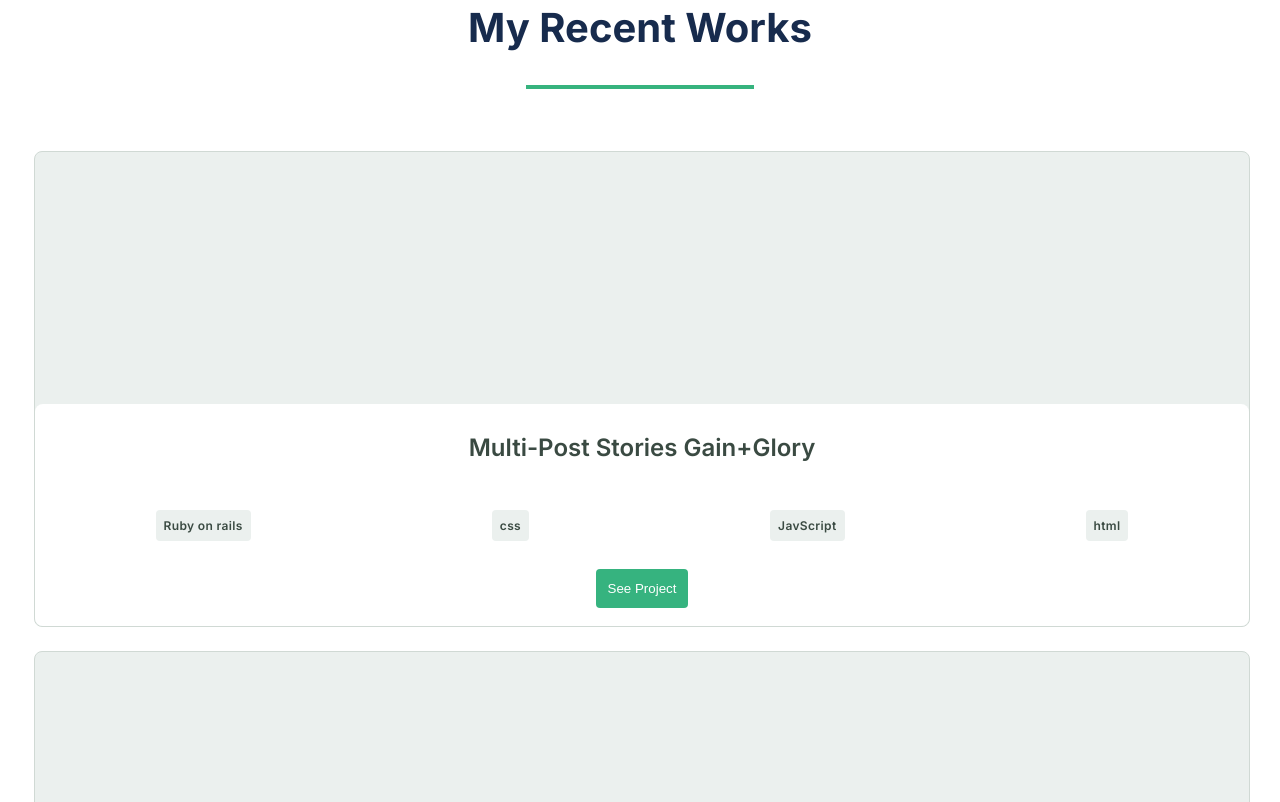
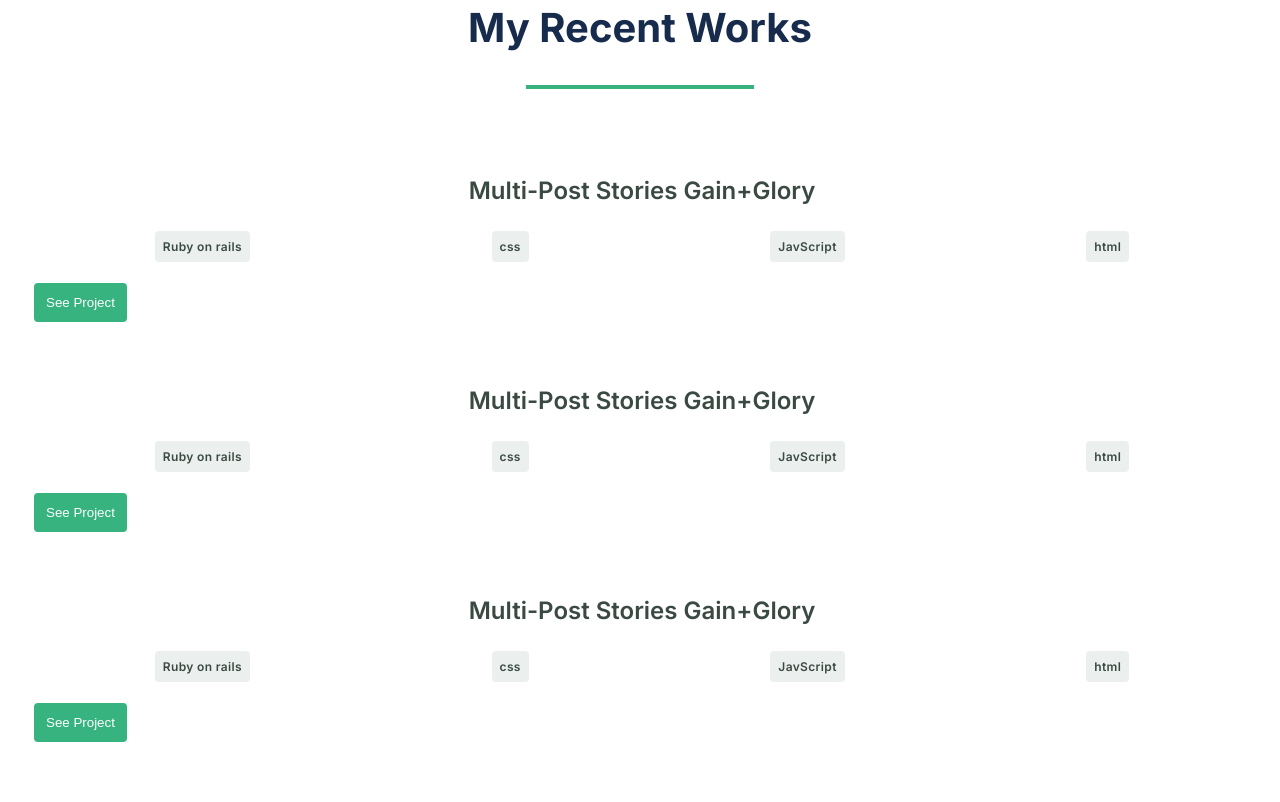
Before and after one commit to sabetech/myportfolio-web, a website: page index.html in a window 1280 px wide. Shown: the part 846-1648 px from the top of the page. Drawn offline with Linux system fonts and the light colour scheme.

Commit message:
Modify the index file and rename class to float-item

```diff
--- a/index.html
+++ b/index.html
@@ -85,8 +85,8 @@
                     </div>
                 </div>
 
-                <div class="grid-item">
-                    <div class="grid-item-info">
+                <div class="float-item">
+                    <div class="float-item-info">
                         <h3 class="card-title">Multi-Post Stories Gain+Glory</h3>
                         <ul class="tech-list">
                             <li class="tech-item">
--- a/style.css
+++ b/style.css
@@ -181,22 +181,6 @@ a:active {
   margin-top: 62px;
 }
 
-.grid-item {
-  height: 474px;
-  border-radius: 8px;
-  background-color: #ebf0ee;
-  border: 1px solid #d0d9d4;
-}
-
-.grid-item-info {
-  display: flex;
-  flex-direction: column;
-  justify-content: space-around;
-  background-color: #fff;
-  border-radius: 8px;
-  height: 222px;
-  margin-top: 252px;
-}
 
 .headline {
   font-family: Inter, sans-serif;
```
